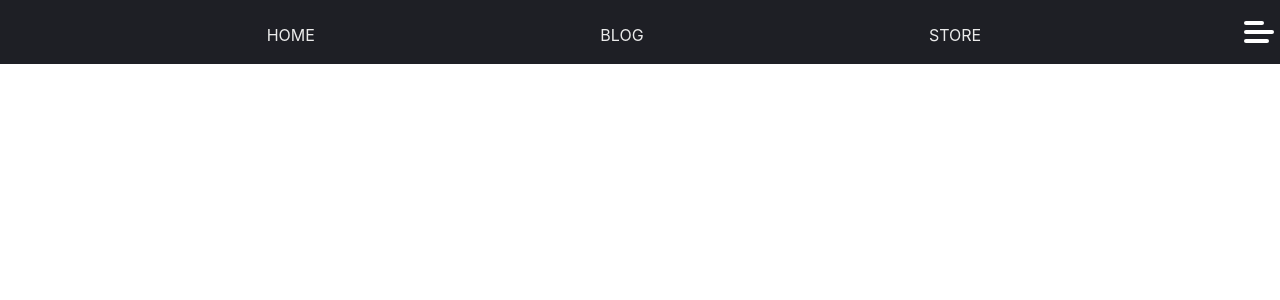
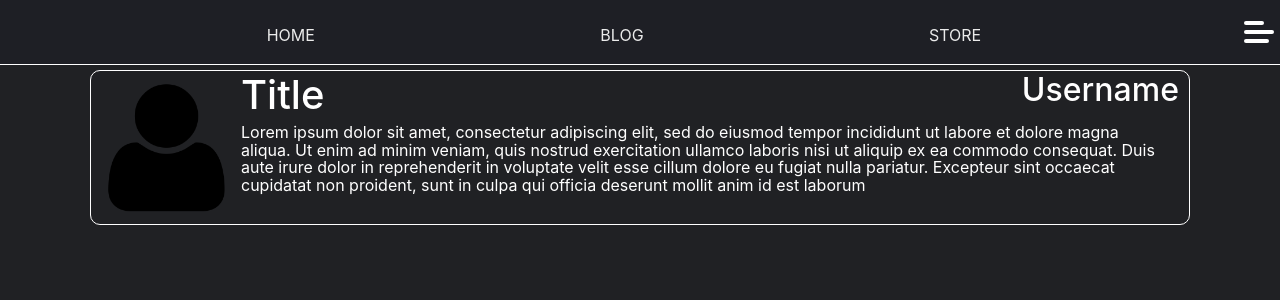
Before and after one commit to Just-Vs/Web-Systems, a Flask app: page /blog in a window 1280 px wide. Shown: the top 300 px of the page. Run offline with Flask 2, Linux system fonts and the light colour scheme; some libraries are stand-ins or nearby versions.

Commit message:
blog page design and minor visual changes

```diff
--- a/static/main.css
+++ b/static/main.css
@@ -2,9 +2,14 @@
 	margin: 0;
 	padding: 0;
 	list-style-type: none;
+
+}
+body{
+	background:#202124;
 }
 .nav{
 	background: #1E1F25;
+	border-bottom: 1px solid white;
 }
 .nav a{
   text-transform: uppercase;
@@ -49,12 +54,12 @@ a{
   width: 30px;
   display: block;
 }
-.dropbtn div{}
+.dropbtn div{
+
+}
 .one{
   width: 30px;
   background-color: white;
-
-
 }
 .two{
   width: 20px;
@@ -141,7 +146,8 @@ a{
 .himg{
 	width:100%;
 	border-radius:6px;
-	margin: 2px
+	margin: 5px;
+	box-shadow: 5px 10px 20px 10px black;
 }
 .img-div{
 	position: relative;
@@ -159,11 +165,56 @@ a{
 .img-div:hover .name{
 	display: block;
 }
+.img-div:hover .himg{
+	box-shadow: 5px 10px 50px 10px black;
+}
 .form-class{
 
 }
+
 .cnt{
 	margin: auto;
 	width: 40%;
 	padding-top: 20%;
 }
+div.bloge{
+	border: 1px solid white;
+	background: #202124;
+	border-radius: 10px;
+	margin: 5px;
+	color: white;
+	overflow: hidden;
+	text-overflow: ellipsis;
+	height: 155px
+}
+div.bloge:hover img{
+	display: none;
+}
+div.bloge:hover h1{
+	display: none;
+}
+div.bloge:hover h2{
+	display: none;
+}
+.bloge h1{
+	margin: 13px;
+	float: left;
+}
+.bloge h2{
+	float:right;
+	padding: 0 10px;
+}
+.bloge img{
+	height: 150px;
+	padding: 1px;
+	float:left;
+}
+.bloge h1{
+	display: contents;
+	padding: 0 10px;
+}
+p.paras{
+	text-overflow: ellipsis;
+	padding: 5px 20px;
+	line-height: 1.1;
+}
--- a/templates/blog.html
+++ b/templates/blog.html
@@ -1,6 +1,9 @@
 {% extends "template.html" %}
 {% block content %}
 <div class="bloge">
-
+<img src="/static/user.png" alt="user">
+<h2>Username</h2>
+<h1>Title</h1>
+<p class="paras">Lorem ipsum dolor sit amet, consectetur adipiscing elit, sed do eiusmod tempor incididunt ut labore et dolore magna aliqua. Ut enim ad minim veniam, quis nostrud exercitation ullamco laboris nisi ut aliquip ex ea commodo consequat. Duis aute irure dolor in reprehenderit in voluptate velit esse cillum dolore eu fugiat nulla pariatur. Excepteur sint occaecat cupidatat non proident, sunt in culpa qui officia deserunt mollit anim id est laborum</p>
 </div>
 {% endblock content %}
--- a/templates/main.html
+++ b/templates/main.html
@@ -2,7 +2,7 @@
 {% block content %}
 <div class="img-div">
   <img src="/static/tree-736885__480.jpeg" alt="tree" class="himg">
-  <h3 class="name">Left</h3>
+  <h3 class="name">Username</h3>
 </div>
 
 
```
Also changed, not shown: static/User.png (added).
